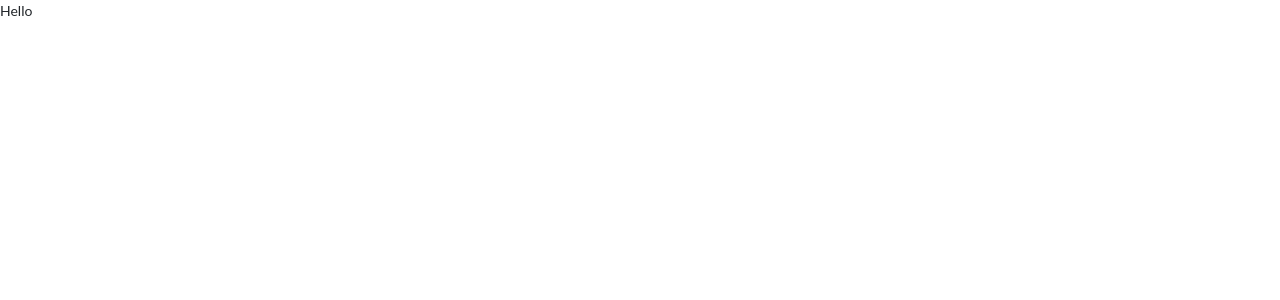
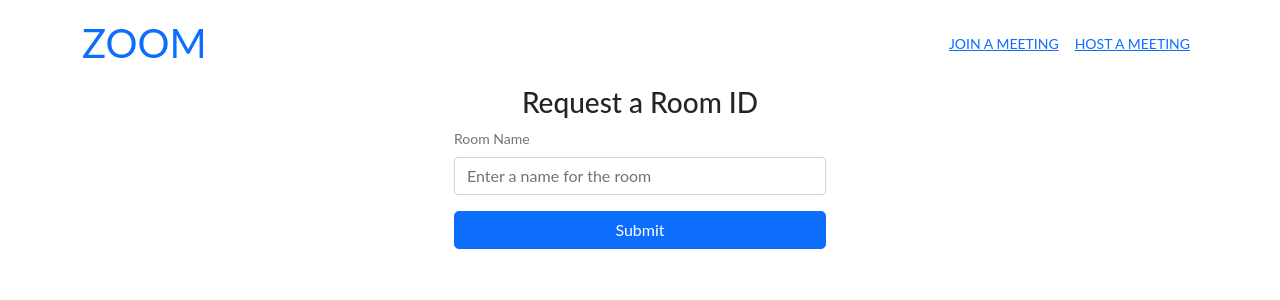
Before and after one commit to koladev32/zoom-clone-react-server, a React (Create React App) app: page /host in a window 1280 px wide. Shown: the top 300 px of the page. Built offline with nearby package versions, Linux system fonts and the light colour scheme.

Commit message:
- feat: add request meeting ID form

```diff
--- a/src/App.tsx
+++ b/src/App.tsx
@@ -2,6 +2,7 @@ import React from 'react';
 import './App.css';
 import {Route, Switch, BrowserRouter as Router} from "react-router-dom";
 import Meeting from "./pages/Meeting";
+import RequestMeeting from "./pages/RequestMeeting";
 
 function App() {
 return (
@@ -9,7 +10,7 @@ return (
           <div className="App">
             <Switch>
               <Route exact path='/' component={Meeting} />
-              <Route path='/host' component={() => <div>Hello</div>} />
+              <Route path='/host' component={RequestMeeting} />
             </Switch>
           </div>
       </Router>
--- /dev/null
+++ b/src/components/RequestMeetingForm.tsx
@@ -0,0 +1,20 @@
+import React from "react";
+import {Button, Form} from "react-bootstrap";
+
+
+function RequestMeetingForm() {
+  return (
+    <div>
+      <h3 className="text-center">Request a Room ID</h3>
+      <Form className="col-md-4 col-sm-8 mx-auto">
+        <Form.Group className="mb-3" controlId="exampleForm.ControlInput1">
+          <Form.Label className="text-muted">Room Name</Form.Label>
+          <Form.Control type="text" placeholder="Enter a name for the room" />
+        </Form.Group>
+        <Button className="w-100 rounded-3" type="submit">Submit</Button>
+      </Form>
+    </div>
+  );
+}
+
+export default RequestMeetingForm;
--- /dev/null
+++ b/src/pages/RequestMeeting.tsx
@@ -0,0 +1,13 @@
+import React from "react";
+import Layout from "../components/Layout";
+import RequestMeetingForm from "../components/RequestMeetingForm";
+
+function RequestMeeting () {
+  return(
+    <Layout>
+      <RequestMeetingForm />
+    </Layout>
+  )
+}
+
+export default RequestMeeting;
```
